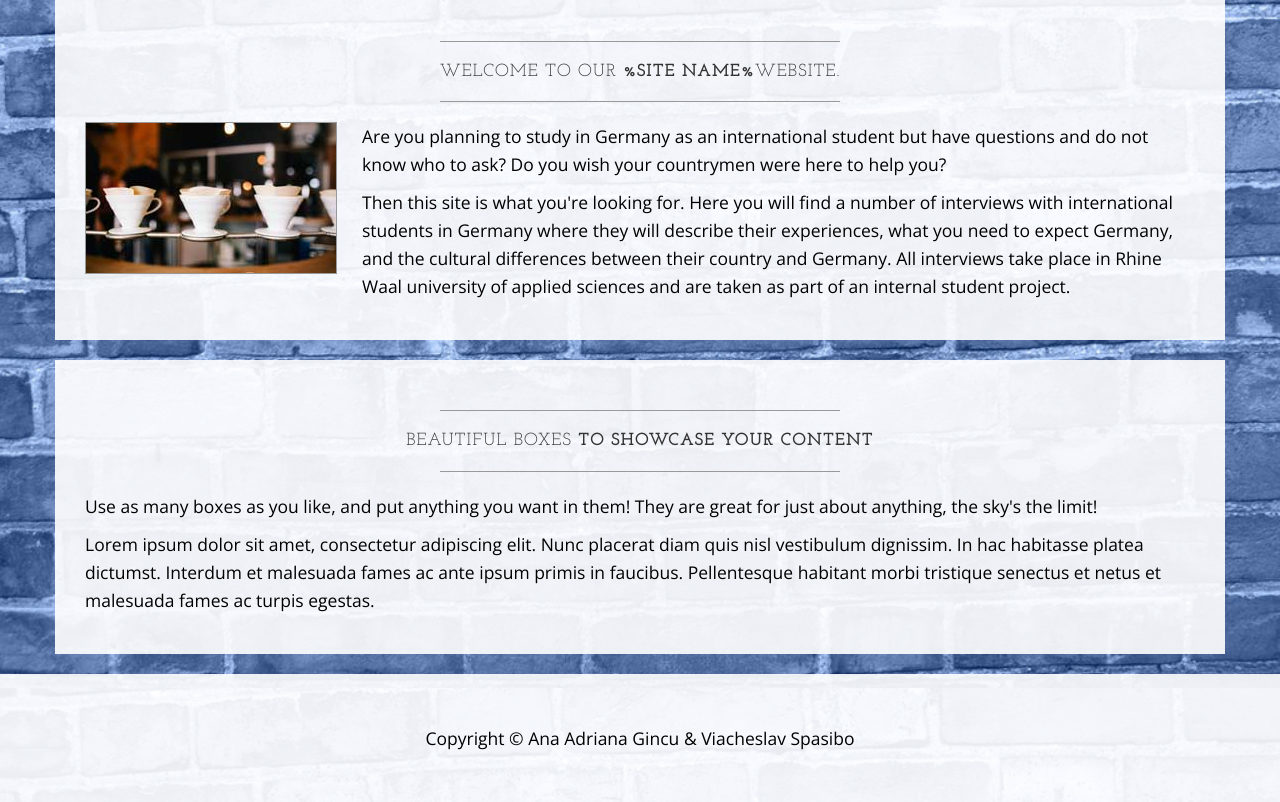
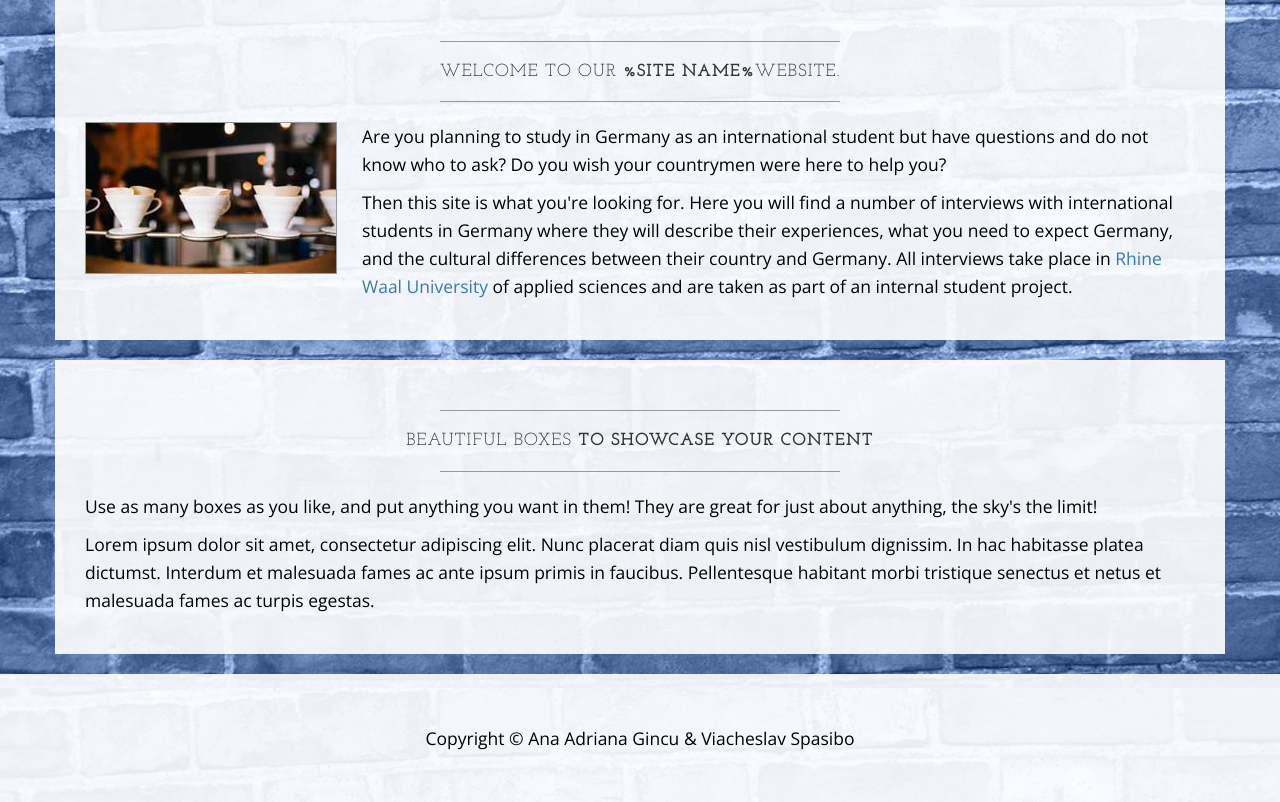
Before and after one commit to slavikzdes/BootstrapProject, a plain HTML site: page index.html in a window 1280 px wide. Shown: the part 1122-1924 px from the top of the page. Drawn offline with nearby package versions, Linux system fonts and the light colour scheme.

Commit message:
Link to Uni

```diff
--- a/index.html
+++ b/index.html
@@ -131,7 +131,7 @@
                     <p>Are you planning to study in Germany as an international student but have questions and do not know who to ask? Do you wish your countrymen were here to help you? </p>
 				    <p>Then this site is what you're looking for. Here you will find a number of interviews with international students in Germany where they will describe their experiences, what you need to expect Germany, and the cultural differences between their country and Germany.
 
-All interviews take place in Rhine Waal university of applied sciences and are taken as part of an internal student project.  </p>
+All interviews take place in <a href="https://www.hochschule-rhein-waal.de/de">Rhine Waal University</a> of applied sciences and are taken as part of an internal student project.  </p>
                 </div>
             </div>
         </div>
```
